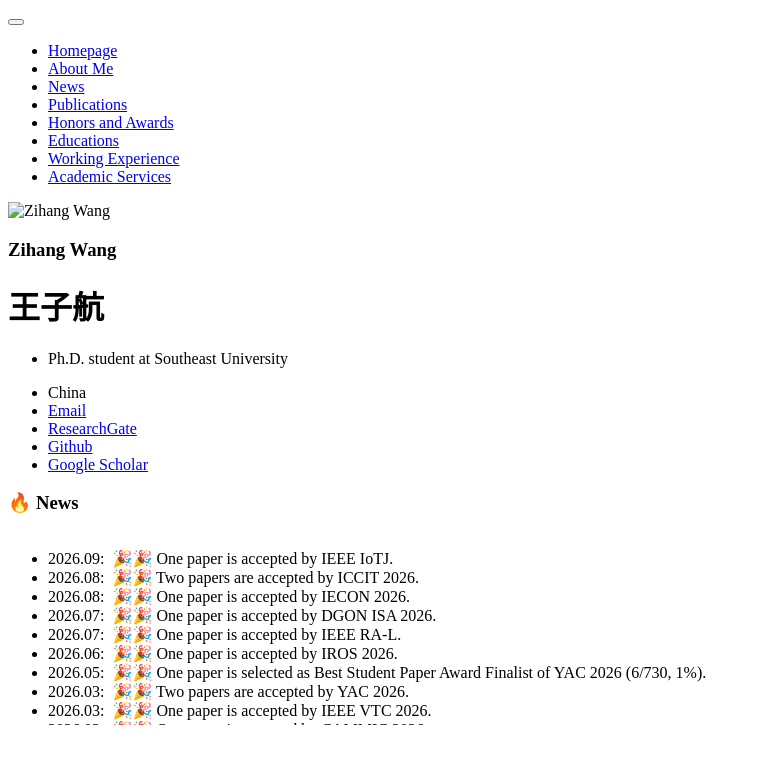
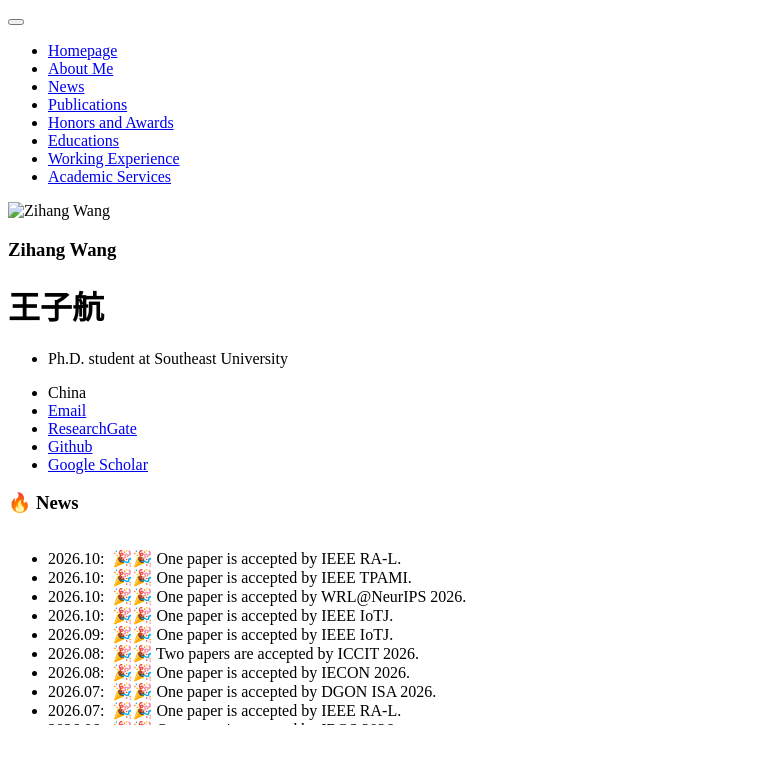
Before and after one commit to wangzihanggg/wangzihanggg.github.io, a Jekyll site: the page built from _pages/includes/news.md, in a window 1280 px wide. Shown: the top 764 px of the page, without its empty margins (0-757 px from the left). Built offline with Jekyll 4.4.1, drawn with Linux system fonts in a browser that asks for light colours; our own code applies the rules of GitHub Pages for plain Markdown files.

Commit message:
Add news items for accepted papers in October 2026

```diff
--- a/_pages/includes/news.md
+++ b/_pages/includes/news.md
@@ -41,6 +41,10 @@
 
 <div class="news-container">
   <ul>
+    <li>2026.10: &nbsp;🎉🎉 One paper is accepted by IEEE RA-L.</li>
+    <li>2026.10: &nbsp;🎉🎉 One paper is accepted by IEEE TPAMI.</li>
+    <li>2026.10: &nbsp;🎉🎉 One paper is accepted by WRL@NeurIPS 2026.</li>
+    <li>2026.10: &nbsp;🎉🎉 One paper is accepted by IEEE IoTJ.</li>
     <li>2026.09: &nbsp;🎉🎉 One paper is accepted by IEEE IoTJ.</li>
     <li>2026.08: &nbsp;🎉🎉 Two papers are accepted by ICCIT 2026.</li>
     <li>2026.08: &nbsp;🎉🎉 One paper is accepted by IECON 2026.</li>
```
